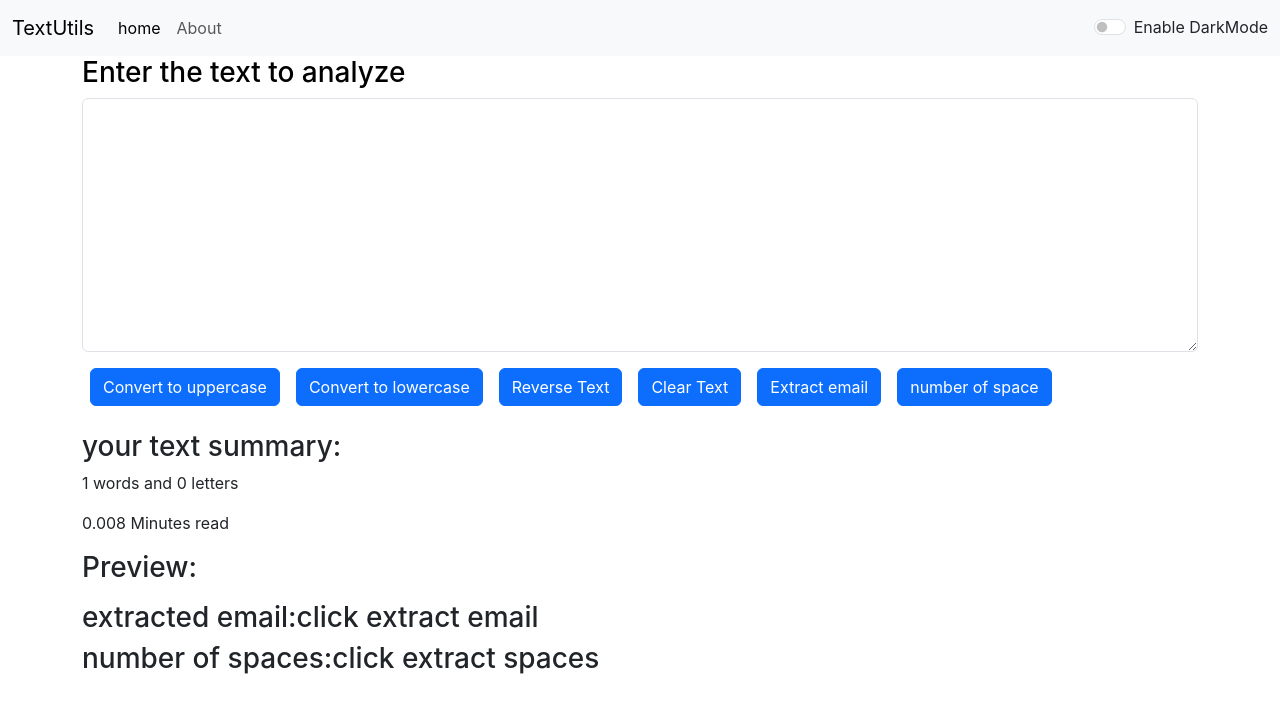
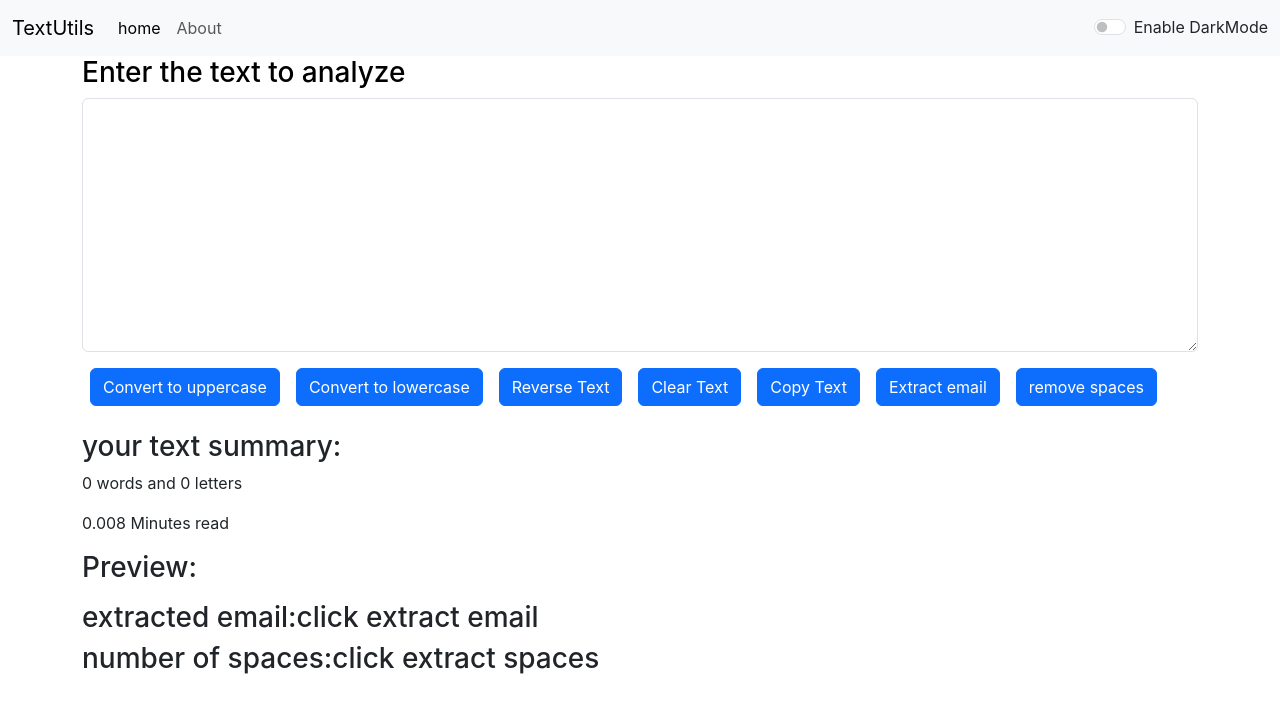
Before and after one commit to Amruth-111/react_js, a React (Create React App) app: page / in a window 1280 px wide. Shown: the top 712 px of the page. Built offline with nearby package versions, Linux system fonts and the light colour scheme.

Commit message:
some bug fixed

```diff
--- a/src/App.js
+++ b/src/App.js
@@ -6,11 +6,9 @@ import TextForm from './components/TextForm';
 import Alert from './components/Alert';
 import About from './components/About';
 import {
-  BrowserRouter as Router,
+  BrowserRouter ,
   Routes,
   Route,
-  Link,
-  BrowserRouter,
 } from "react-router-dom";
 
 function App() {
--- a/src/components/TextForm.js
+++ b/src/components/TextForm.js
@@ -10,6 +10,12 @@ export default function(props) {
         let upperCase=text.toUpperCase()
         setText(upperCase)
 
+    }
+    function wordCals(text){
+        if(text.length===0)return 0;
+        //  console.log(text.trim().split(" "))
+        let arr=text.trim().split(" ")
+        return arr.filter(ele=>ele!=="").length
     }
 
     function onLoClick(){
@@ -29,14 +35,9 @@ export default function(props) {
         setText("")
     }
 
-    function onCalculateSpaces(){
-        let count=0;
-        for(let i=0; i<text.length;i++){
-            if(text[i]==" "){
-                count++
-            }
-        }
-       setExtractedSpace(count)
+    function onRemoveSpaces(){
+        let newText=text.split(/[ ]+/)
+       setText(newText.join(" "))
     }
 
     function onEmailExtract(){
@@ -45,6 +46,11 @@ export default function(props) {
         setExtractedEmail(emails);
         props.showMsg("email extracted successfully","success")
         // setText(""+emails)
+    }
+    const onHandleCopy=()=>{
+        let text=document.getElementById('formText')
+        text.select()
+        navigator.clipboard.writeText(text.value)
     }
 
     function length(t){
@@ -70,15 +76,16 @@ export default function(props) {
             <button className="btn btn-primary mx-2" onClick={onLoClick}>Convert to lowercase</button>
             <button className="btn btn-primary mx-2" onClick={onReverseClick}>Reverse Text</button>
             <button className="btn btn-primary mx-2" onClick={onClearText}>Clear Text</button>
+            <button className="btn btn-primary mx-2" onClick={onHandleCopy}>Copy Text</button>
             <button className="btn btn-primary mx-2" onClick={onEmailExtract}>Extract email</button>
-            <button className="btn btn-primary mx-2" onClick={onCalculateSpaces}>number of space</button>
+            <button className="btn btn-primary mx-2" onClick={onRemoveSpaces}>remove spaces</button>
 
 
         </div>
     </div>
     <div className="container my-4">
         <h3>your text summary:</h3>
-        <p>{text.split(" ").length} words and {length(text)} letters</p>
+        <p>{wordCals(text)} words and {length(text)} letters</p>
         <p>{0.008 * text.split(" ").length} Minutes read</p>
         <h3>Preview:</h3>
         <p>{text}</p>
```
